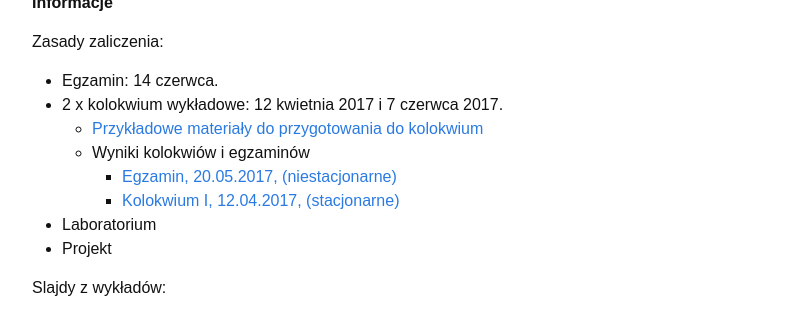
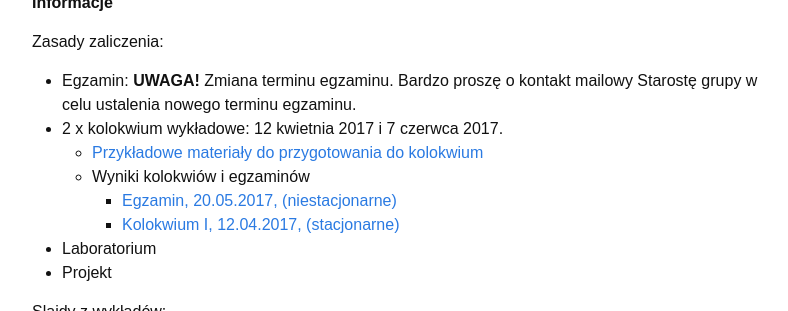
Before and after one commit to piotrlasek/piotrlasek.github.io, a Jekyll site: the page built from for-students/ai2-2017.md, in a window 1280 px wide and 900 px high, cut to the strip 382-693 px from the top of the window. Shown: the whole strip, without its empty margins (238-1026 px from the left). Built offline with Jekyll 4.4.1, drawn with Linux system fonts in a browser that asks for light colours.

Commit message:
Update ai2-2017.md

```diff
--- a/for-students/ai2-2017.md
+++ b/for-students/ai2-2017.md
@@ -10,7 +10,7 @@ exclude: true
 # Informacje
 
 Zasady zaliczenia:
-* Egzamin: 14 czerwca.
+* Egzamin: **UWAGA!** Zmiana terminu egzaminu. Bardzo proszę o kontakt mailowy Starostę grupy w celu ustalenia nowego terminu egzaminu.
 * 2 x kolokwium wykładowe: 12 kwietnia 2017 i 7 czerwca 2017.
   * [Przykładowe materiały do przygotowania do
   kolokwium](ai2-test-demo.pdf)
```
